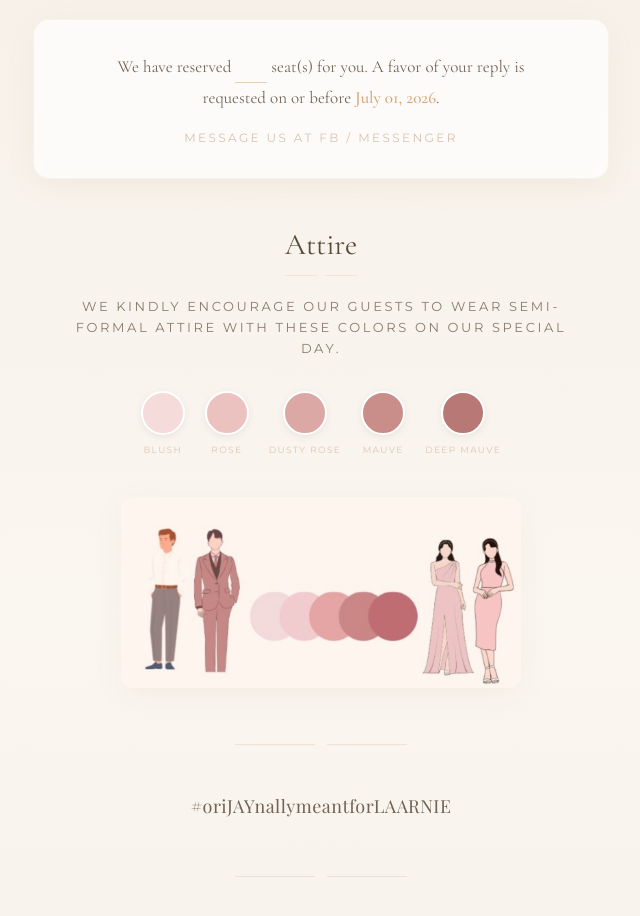
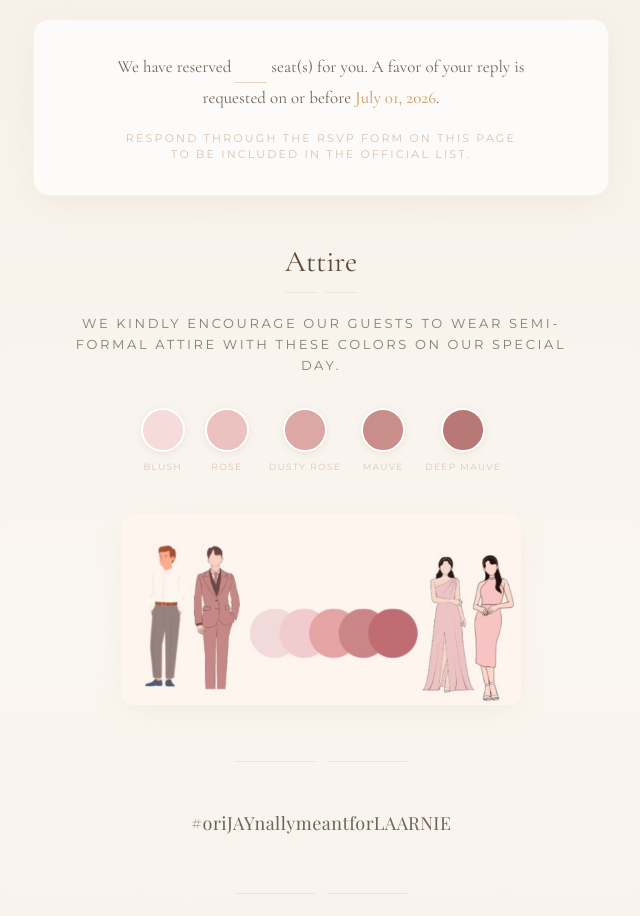
Before and after one commit to Japh09066/wedding-invitation, a Next.js app: page / in a window 1280 px wide. Shown: the part 6680-7596 px from the top of the page, without its empty margins (319-959 px from the left). Built offline with nearby package versions, Linux system fonts and the light colour scheme; no server answers; a web font is replaced by a local one.

Commit message:
Replace FB/Messenger with RSVP form instruction

```diff
--- a/app/components/WeddingDetails.tsx
+++ b/app/components/WeddingDetails.tsx
@@ -63,8 +63,9 @@ export default function WeddingDetails() {
             seat(s) for you. A favor of your reply is requested on or before{' '}
             <span className="font-medium text-floral-gold">July 01, 2026</span>.
           </p>
-          <p className="font-sans text-xs uppercase tracking-[0.2em] text-floral-taupe/70 mt-4">
-            Message us at FB / Messenger
+          <p className="font-sans text-[11px] uppercase tracking-[0.2em] text-floral-taupe/70 mt-4">
+            Respond through the RSVP form on this page<br className="hidden sm:block" />
+            to be included in the official list.
           </p>
         </motion.div>
 
```
